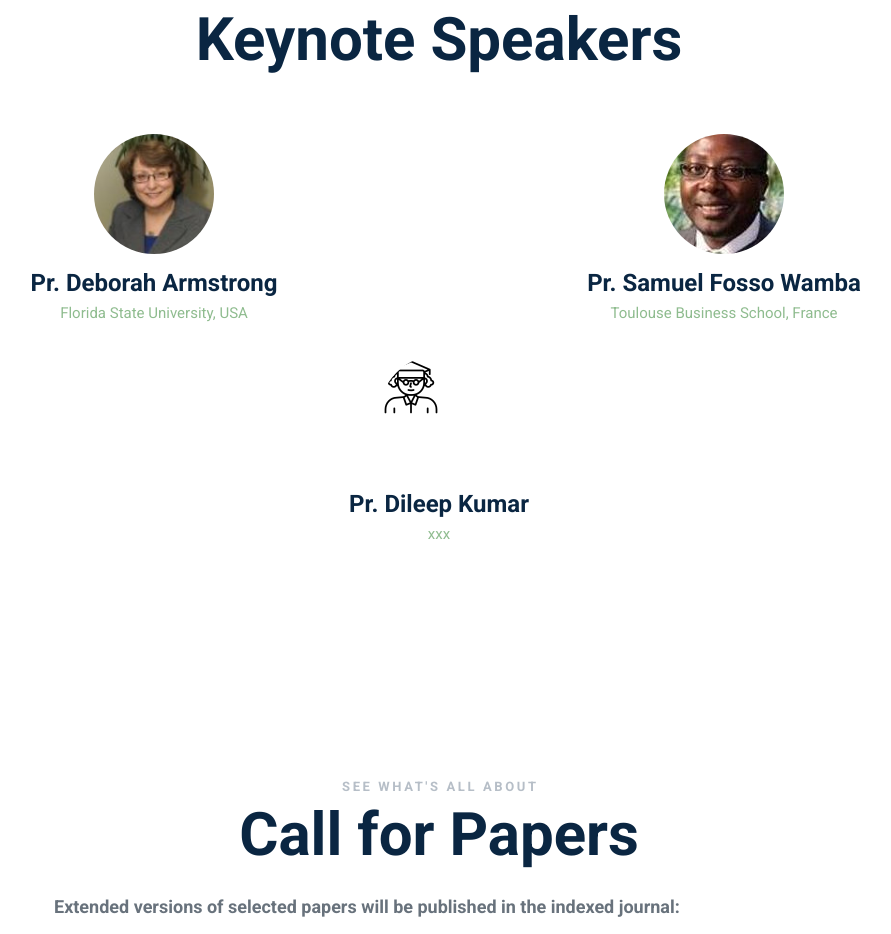
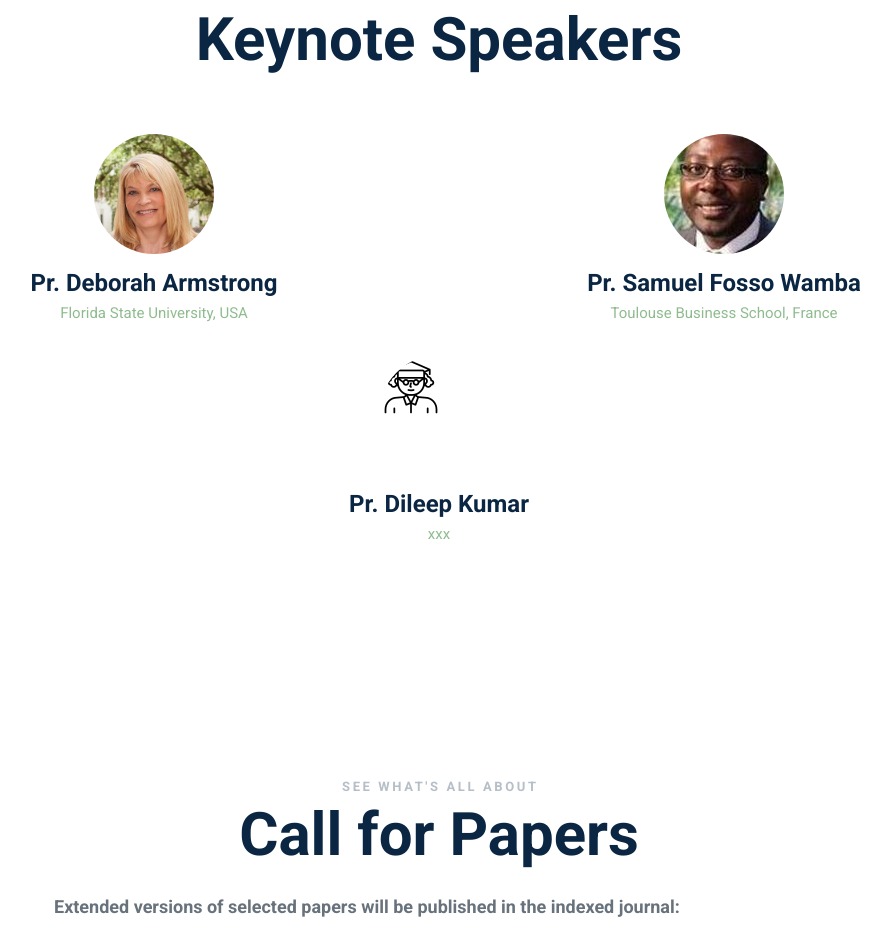
Before and after one commit to lachgar/test3, a plain HTML site: page index.html in a window 1280 px wide. Shown: the part 3322-4256 px from the top of the page, without its empty margins (201-1092 px from the left). Drawn offline with Linux system fonts and the light colour scheme.

Commit message:
commites

```diff
--- a/index.html
+++ b/index.html
@@ -375,7 +375,7 @@
                     <div class="row speakers_row" id="key_note"><!-- Speaker -->
                         <div class="col-xl-6 col-md-6">
                             <div class="speaker">
-                                <div class="sp_img"><img alt="" src="images/Deb_Armstrong.jpg"></div>
+                                <div class="sp_img"><img alt="" src="images/deborah_armstrong.jpg"></div>
 
                                 <h4>Pr. Deborah Armstrong </h4>
 
```
Also changed, not shown: images/deborah_armstrong.jpg (added).
